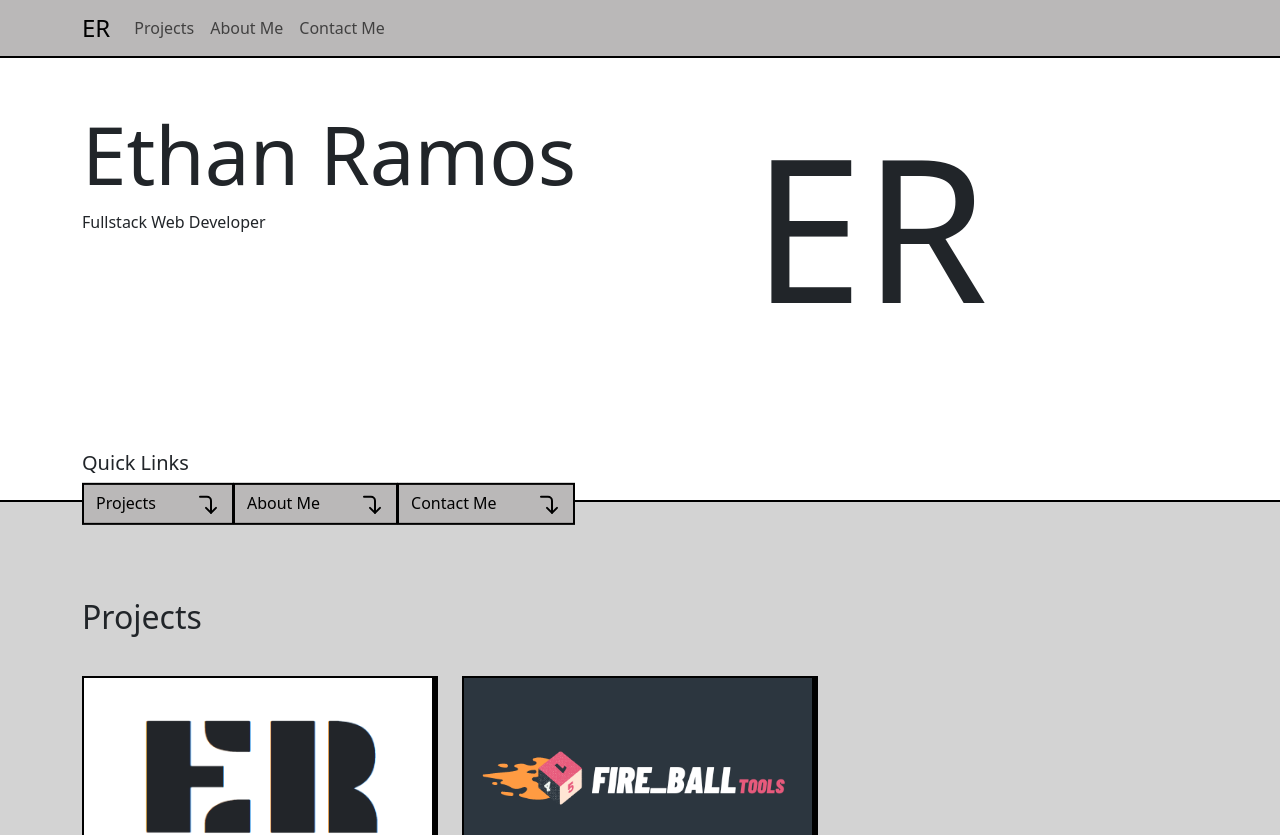
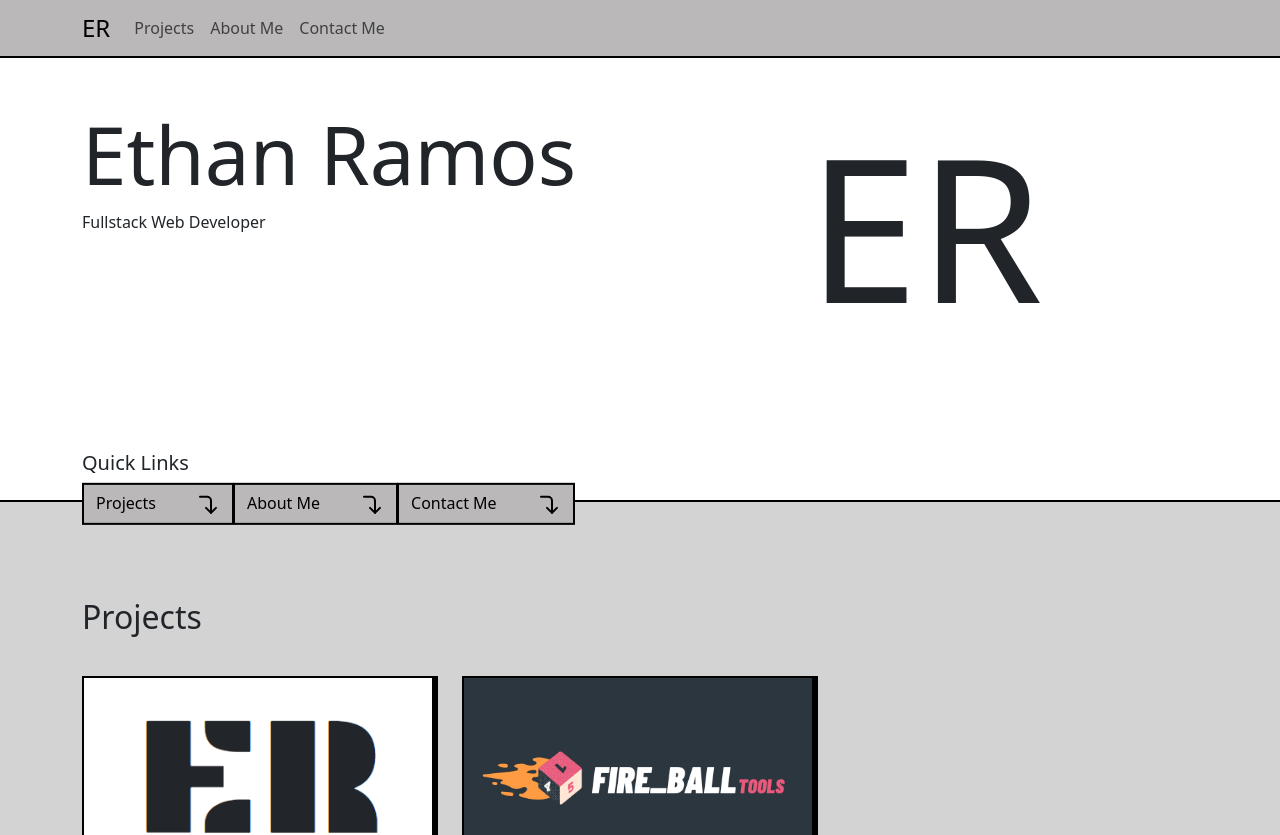
Before and after one commit to ethramos22/portfolio, a React (Create React App) app: page / in a window 1280 px wide. Shown: the top 835 px of the page. Built offline with nearby package versions, Linux system fonts and the light colour scheme; a web font is replaced by a local one.

Commit message:
Spacing changes

```diff
--- a/src/App.css
+++ b/src/App.css
@@ -64,7 +64,6 @@
 
 .brand-big {
   font-size: 200px;
-  margin-left: 100px;
 }
 
 /* Hero */
--- a/src/components/Hero.jsx
+++ b/src/components/Hero.jsx
@@ -12,11 +12,11 @@
     <div id='hero'>
       <Container className='py-5'>
         <Row>
-          <Col>
+          <Col xs={12} md={6} className='text-center text-md-start'>
             <h1>Ethan Ramos</h1>
             <p>Fullstack Web Developer</p>
           </Col>
-          <Col>
+          <Col xs={12} md={6} className='text-center'>
             <h2 className='plaster-regular brand-big'>ER</h2>
           </Col>
         </Row>
--- a/src/components/Navigation.jsx
+++ b/src/components/Navigation.jsx
@@ -1,6 +1,5 @@
 import React from 'react'
 import { Nav, Navbar, Container } from 'react-bootstrap';
-import { Home } from 'react-feather';
 
 export default function Navigation() {
     return (
```
